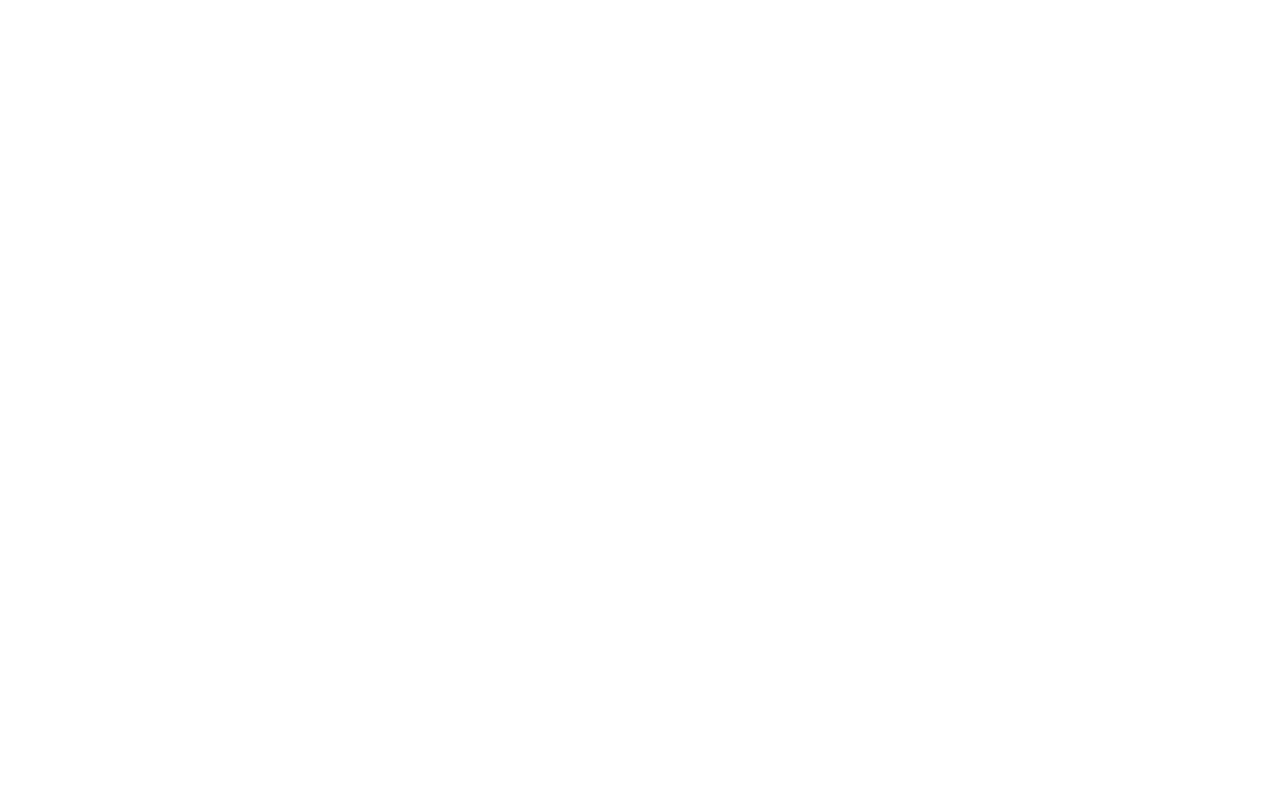
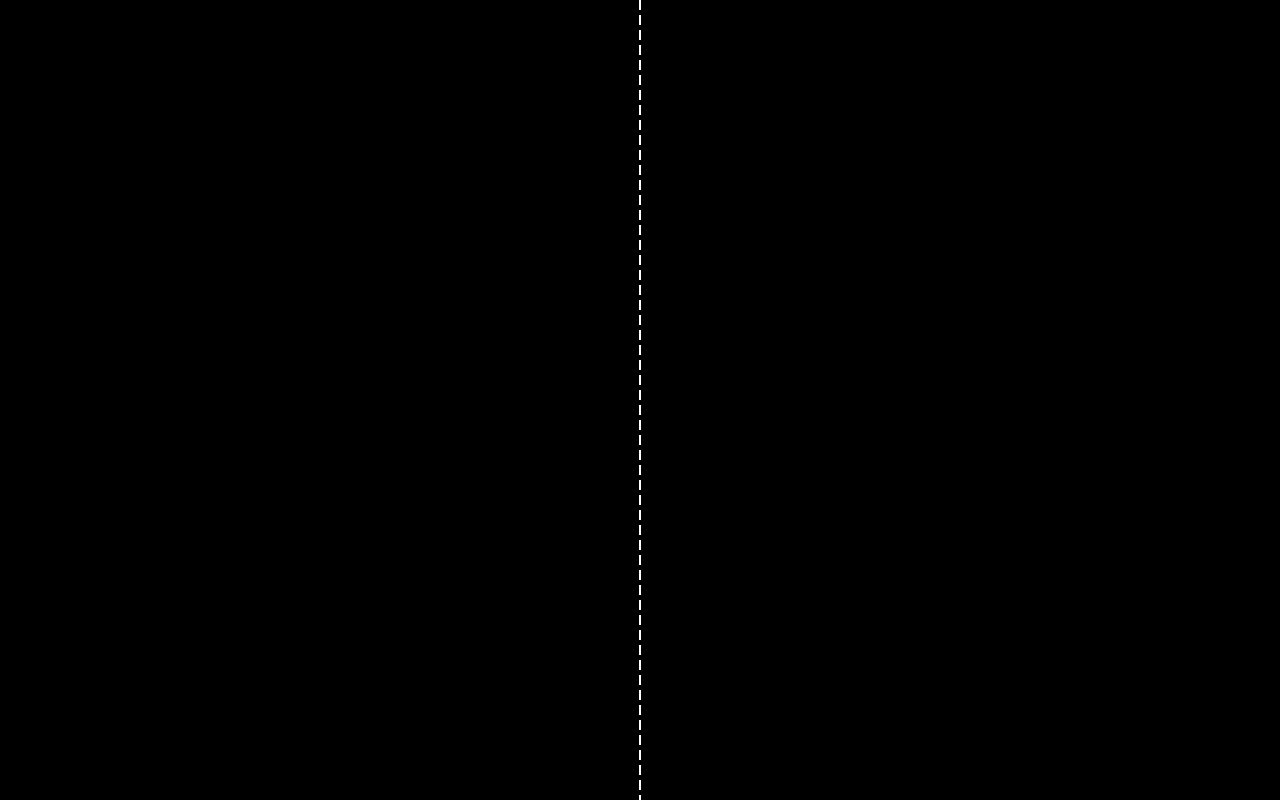
Before and after one commit to NikolasPettrup/PongHub, a website with bundled scripts: page index.html in a window 1280 px wide. Built offline with nearby package versions, Linux system fonts and the light colour scheme.

Commit message:
add scene basics (field, net) add empty ball, player and score factory add methods in mixin.js

```diff
--- a/index.html
+++ b/index.html
@@ -3,10 +3,9 @@
 <head>
     <meta charset="UTF-8">
     <title>PongHub</title>
-    <script src="src/js/main.js"></script>
-    <link rel="stylesheet" href="src/styles/main.scss">
+    <link href="src/styles/normalize.css" type="text/css" rel="stylesheet">
+    <script type="module" src="src/js/main.js"></script>
 </head>
 <body>
-    <canvas id="pong" width="1080" height="720"></canvas>
 </body>
 </html>
--- a/package.json
+++ b/package.json
@@ -2,7 +2,7 @@
   "name": "ponghub",
   "version": "1.0.0",
   "description": "",
-  "main": "index.js",
+  "main": "main.js",
   "scripts": {
     "test": "echo \"Error: no test specified\" && exit 1"
   },
--- a/src/js/Scene/scene.factory.js
+++ b/src/js/Scene/scene.factory.js
@@ -1,35 +1,28 @@
-export default function SceneFactory (elementId, window, width = 0, height = 0) {
+import {drawNet, drawRect} from "../mixin.js";
 
+let SceneFactory = function(elementId, window) {
     this.element = window.document.getElementById(elementId);
-    this.context = element.getContext("2d")
-    this.width = width;
-    this.height = height;
+    this.context = this.element.getContext("2d")
+    this.width = window.innerWidth;
+    this.height = window.innerHeight;
     this.color = '#000000';
     this.startX = 0;
     this.startY = 0;
-    this.ballFactory = new BallFactory(this.context);
+    let scope = this;
 
-    this.drawRect();
 
     this.draw = function(){
-        this.drawRect();
-        this.drawNet();
+        scope.element.width = scope.width;
+        scope.element.height = scope.height;
+        drawRect(scope.context, scope.startX, scope.startY, scope.width, scope.height, scope.color);
+        drawNet(scope.context, (scope.width / 2) - 1, 0, 2, 10, scope.height, "#FFFFFF");
     };
-
-    this.drawRect = function() {
-        context.fillStyle = this.color;
-        context.fillRect(this.startX, this.startY, this.width, this.height);
-    };
-
-
-    this.drawNet = function(){
-
-    };
-
 
 
     return {
         draw: this.draw
-
     };
 };
+
+
+export default SceneFactory;
--- a/src/js/main.js
+++ b/src/js/main.js
@@ -0,0 +1,18 @@
+import SceneFactory from "./Scene/scene.factory.js";
+
+let canvasId = "cvsPong";
+if (!window.document.getElementById(canvasId)) {
+    let canvas = document.createElement("canvas");
+    canvas.id = canvasId;
+    canvas.width = window.innerWidth;
+    canvas.height = window.innerHeight;
+
+    let body = document.getElementsByTagName("body")[0];
+    body.appendChild(canvas);
+}
+let main = () => {
+    let scene = new SceneFactory(canvasId, window);
+    scene.draw();
+};
+window.addEventListener('load', main);
+window.addEventListener('resize', main);
--- a/src/js/mixin.js
+++ b/src/js/mixin.js
@@ -1,3 +1,18 @@
-export function drawRect(){
+export function drawRect(context, x, y, width, height, color){
+    context.fillStyle = color;
+    context.fillRect(x, y, width, height);
+}
 
+export function drawNet(context, x, y, netWidth, netHeight, height, color) {
+    for(let i = 0; i <= height; i += 15) {
+        drawRect(context, x, y + i, netWidth, netHeight, color);
+    }
 }
+
+export function drawCircle(context, x, y, r, color){
+    context.fillStyle = color;
+    context.beginPath();
+    context.arc(x, y, r, 0, Math.PI * 2, false);
+    context.closePath();
+    context.fill();
+}
--- a/src/styles/main.scss
+++ b/src/styles/main.scss
@@ -0,0 +1,3 @@
+body{
+  margin: 0;
+}
```
Also changed, not shown: src/js/Ball/ball.factory.js (added), src/js/Player/player.factory.js (added), src/js/Score/score.factory.js (added), src/styles/normalize.css (added).
